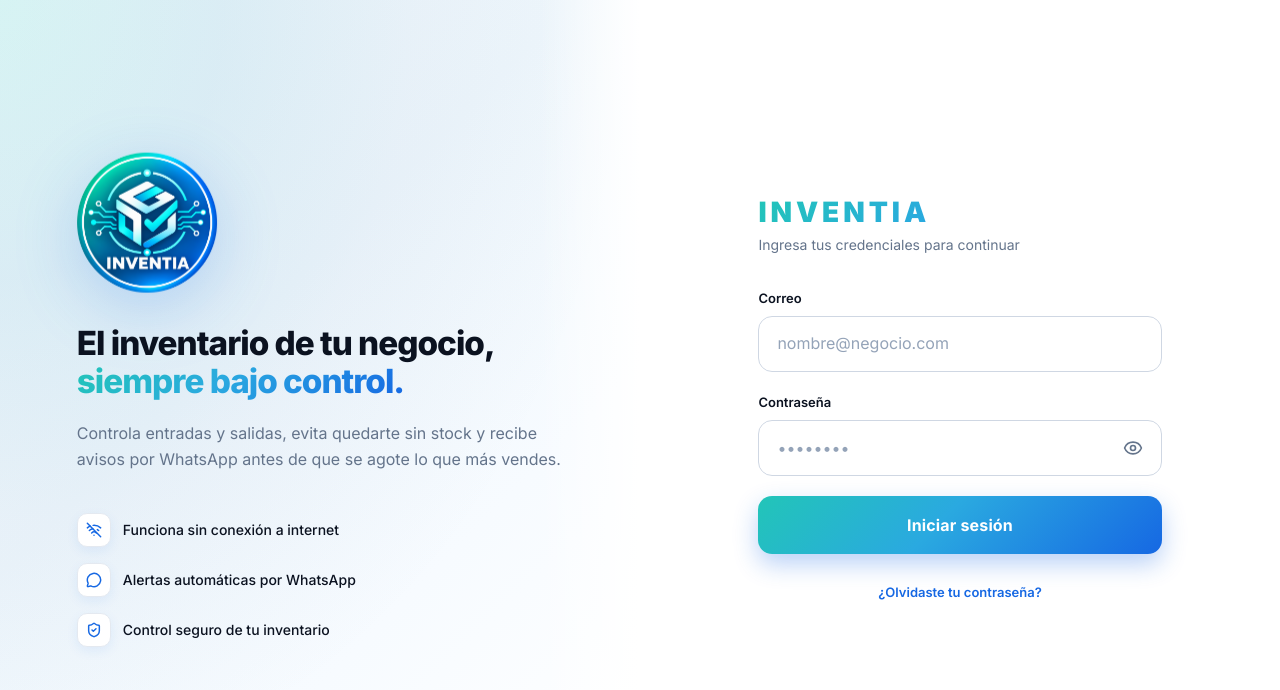
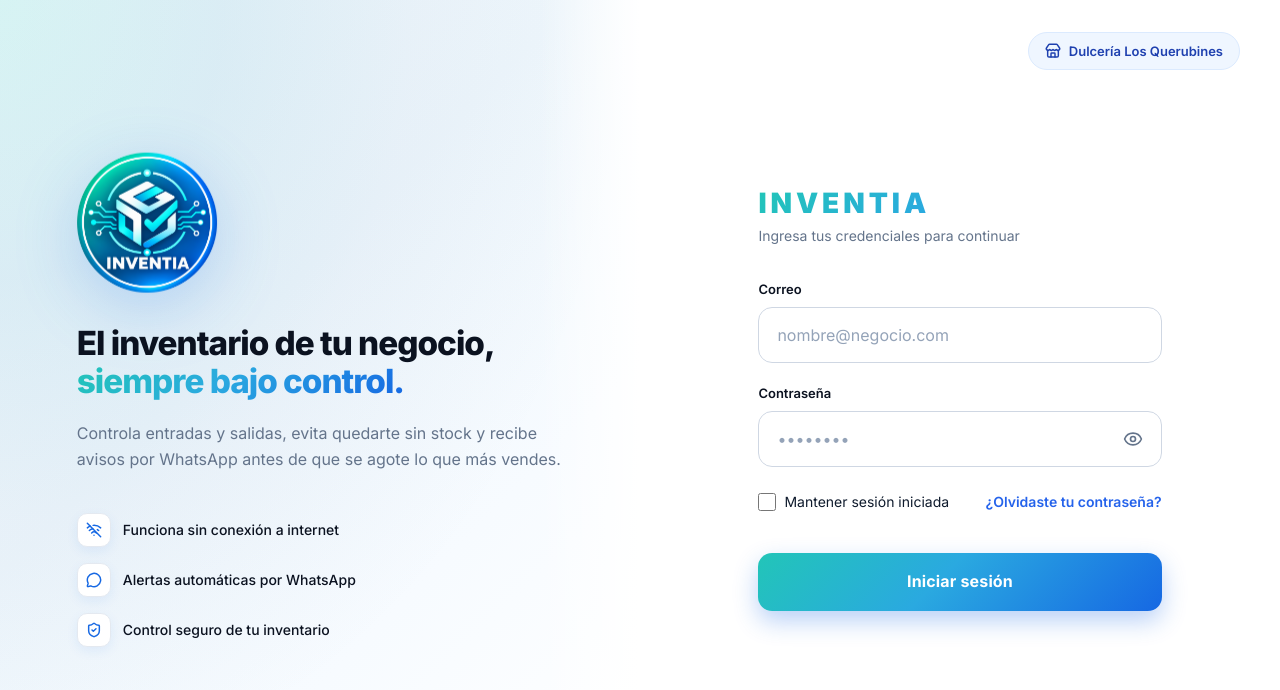
Before and after one commit to CarlosN225/Inventia-App-Escritorio, a React (Vite) app in the folder frontend/: page / in a window 1280 px wide. Shown: the top 690 px of the page. Built offline with nearby package versions, Linux system fonts and the light colour scheme; no server answers.

Commit message:
Login: nombre del negocio, mantener sesión, aviso de Bloq Mayús y ayuda de contraseña

```diff
--- a/frontend/src/pages/Login.jsx
+++ b/frontend/src/pages/Login.jsx
@@ -1,4 +1,4 @@
-import { useState, useEffect } from 'react'
+import { useState, useEffect, useRef } from 'react'
 import { useNavigate } from 'react-router-dom'
 import {
   Eye,
@@ -6,25 +6,22 @@
   Check,
   WifiOff,
   MessageCircle,
-  ShieldCheck
+  ShieldCheck,
+  Store,
+  KeyRound,
+  ArrowBigUp,
 } from 'lucide-react'
 
 import logoInventia from '../assets/logo-inventia-sf.png'
 import { login, getUsuarioActual } from '../services/auth'
 
+// TODO: traerlo del backend cuando exista el modelo Negocio
+const NOMBRE_NEGOCIO = 'Dulcería Los Querubines'
+
 const features = [
-  {
-    icon: WifiOff,
-    text: 'Funciona sin conexión a internet'
-  },
-  {
-    icon: MessageCircle,
-    text: 'Alertas automáticas por WhatsApp'
-  },
-  {
-    icon: ShieldCheck,
-    text: 'Control seguro de tu inventario'
-  },
+  { icon: WifiOff, text: 'Funciona sin conexión a internet' },
+  { icon: MessageCircle, text: 'Alertas automáticas por WhatsApp' },
+  { icon: ShieldCheck, text: 'Control seguro de tu inventario' },
 ]
 
 export default function Login() {
@@ -34,14 +31,50 @@
   const [correo, setCorreo] = useState('')
   const [password, setPassword] = useState('')
   const [showPassword, setShowPassword] = useState(false)
+  const [mantenerSesion, setMantenerSesion] = useState(false)
+  const [bloqMayus, setBloqMayus] = useState(false)
+  const [ayudaAbierta, setAyudaAbierta] = useState(false)
   const [status, setStatus] = useState('idle')
   const [verificando, setVerificando] = useState(true)
 
+  const ayudaRef = useRef(null)
+
+  // Si ya hay sesión activa, se va directo al panel
   useEffect(() => {
     getUsuarioActual()
       .then(() => navigate('/panel', { replace: true }))
       .catch(() => setVerificando(false))
   }, [])
+
+  // Cierra el globito de ayuda al dar clic fuera o presionar Esc
+  useEffect(() => {
+    if (!ayudaAbierta) return
+
+    function alClicFuera(event) {
+      if (ayudaRef.current && !ayudaRef.current.contains(event.target)) {
+        setAyudaAbierta(false)
+      }
+    }
+
+    function alPresionarEsc(event) {
+      if (event.key === 'Escape') setAyudaAbierta(false)
+    }
+
+    document.addEventListener('mousedown', alClicFuera)
+    document.addEventListener('keydown', alPresionarEsc)
+
+    return () => {
+      document.removeEventListener('mousedown', alClicFuera)
+      document.removeEventListener('keydown', alPresionarEsc)
+    }
+  }, [ayudaAbierta])
+
+  // Detecta si Bloq Mayús está activado mientras escribe
+  function revisarBloqMayus(event) {
+    if (event.getModifierState) {
+      setBloqMayus(event.getModifierState('CapsLock'))
+    }
+  }
 
   async function handleSubmit(event) {
     event.preventDefault()
@@ -57,14 +90,13 @@
     setErrorMsg('')
 
     try {
-      await login(correo, password)
+      await login(correo, password, mantenerSesion)
 
       setStatus('success')
 
       setTimeout(() => {
         navigate('/panel')
       }, 900)
-
     } catch (err) {
       setStatus('idle')
       setErrorMsg('Correo o contraseña incorrectos')
@@ -77,20 +109,13 @@
 
   return (
     <div className="login-screen">
-
+      {/* ============ HERO IZQUIERDO ============ */}
       <section className="login-hero">
-
-        <img
-          src={logoInventia}
-          alt="INVENTIA"
-          className="login-hero__logo"
-        />
+        <img src={logoInventia} alt="INVENTIA" className="login-hero__logo" />
 
         <h1 className="login-hero__title">
           El inventario de tu negocio,{' '}
-          <span className="login-hero__title-accent">
-            siempre bajo control.
-          </span>
+          <span className="login-hero__title-accent">siempre bajo control.</span>
         </h1>
 
         <p className="login-hero__subtitle">
@@ -99,58 +124,37 @@
         </p>
 
         <ul className="login-hero__features">
-
           {features.map(({ icon: Icon, text }) => (
-            <li
-              className="login-hero__feature"
-              key={text}
-            >
-              <span
-                className="login-hero__feature-icon"
-                aria-hidden="true"
-              >
-                <Icon
-                  size={16}
-                  strokeWidth={2.2}
-                />
+            <li className="login-hero__feature" key={text}>
+              <span className="login-hero__feature-icon" aria-hidden="true">
+                <Icon size={16} strokeWidth={2.2} />
               </span>
-
               {text}
             </li>
           ))}
-
         </ul>
-
       </section>
 
+      {/* ============ FORM DERECHO ============ */}
       <section className="login-panel">
+        {/* Nombre del negocio */}
+        <div className="login-negocio">
+          <Store size={16} strokeWidth={2.2} aria-hidden="true" />
+          {NOMBRE_NEGOCIO}
+        </div>
 
-        <form
-          className="login-form"
-          onSubmit={handleSubmit}
-          noValidate
-        >
-
+        <form className="login-form" onSubmit={handleSubmit} noValidate>
           <header className="login-form__header">
-
-            <h2 className="login-form__brand">
-              INVENTIA
-            </h2>
-
+            <h2 className="login-form__brand">INVENTIA</h2>
             <p className="login-form__subtitle">
               Ingresa tus credenciales para continuar
             </p>
-
           </header>
 
+          {/* Correo */}
           <div className="login-field">
-
-            <label htmlFor="correo">
-              Correo
-            </label>
-
+            <label htmlFor="correo">Correo</label>
             <div className="login-field__control">
-
               <input
                 id="correo"
                 name="correo"
@@ -159,21 +163,17 @@
                 placeholder="nombre@negocio.com"
                 value={correo}
                 onChange={(e) => setCorreo(e.target.value)}
+                onKeyDown={revisarBloqMayus}
+                onKeyUp={revisarBloqMayus}
                 required
               />
-
             </div>
-
           </div>
 
+          {/* Contraseña con toggle */}
           <div className="login-field login-field--password">
-
-            <label htmlFor="password">
-              Contraseña
-            </label>
-
+            <label htmlFor="password">Contraseña</label>
             <div className="login-field__control">
-
               <input
                 id="password"
                 name="password"
@@ -182,63 +182,98 @@
                 placeholder="••••••••"
                 value={password}
                 onChange={(e) => setPassword(e.target.value)}
+                onKeyDown={revisarBloqMayus}
+                onKeyUp={revisarBloqMayus}
                 required
               />
-
               <button
                 type="button"
                 className="login-field__toggle"
                 onClick={() => setShowPassword((v) => !v)}
-                aria-label={
-                  showPassword
-                    ? 'Ocultar contraseña'
-                    : 'Mostrar contraseña'
-                }
+                aria-label={showPassword ? 'Ocultar contraseña' : 'Mostrar contraseña'}
                 aria-pressed={showPassword}
               >
+                {showPassword ? (
+                  <EyeOff size={20} strokeWidth={2} />
+                ) : (
+                  <Eye size={20} strokeWidth={2} />
+                )}
+              </button>
+            </div>
 
-                {showPassword ? (
-                  <EyeOff
-                    size={20}
-                    strokeWidth={2}
-                  />
-                ) : (
-                  <Eye
-                    size={20}
-                    strokeWidth={2}
-                  />
-                )}
+            {bloqMayus && (
+              <p className="login-bloqmayus" role="status">
+                <ArrowBigUp size={15} strokeWidth={2.4} aria-hidden="true" />
+                Bloq Mayús está activado
+              </p>
+            )}
+          </div>
 
+          {/* Mantener sesión + ¿Olvidaste tu contraseña? */}
+          <div className="login-opciones">
+            <label className="login-recordar">
+              <input
+                type="checkbox"
+                checked={mantenerSesion}
+                onChange={(e) => setMantenerSesion(e.target.checked)}
+              />
+              Mantener sesión iniciada
+            </label>
+
+            <div className="login-ayuda" ref={ayudaRef}>
+              <button
+                type="button"
+                className="login-ayuda__enlace"
+                onClick={() => setAyudaAbierta((v) => !v)}
+                aria-expanded={ayudaAbierta}
+                aria-controls="ayuda-contrasena"
+              >
+                ¿Olvidaste tu contraseña?
               </button>
 
+              {ayudaAbierta && (
+                <div
+                  id="ayuda-contrasena"
+                  className="login-ayuda__globo"
+                  role="dialog"
+                  aria-label="Recuperar contraseña"
+                >
+                  <div className="login-ayuda__titulo">
+                    <span className="login-ayuda__icono" aria-hidden="true">
+                      <KeyRound size={16} strokeWidth={2.2} />
+                    </span>
+                    Recuperar contraseña
+                  </div>
+
+                  <p className="login-ayuda__texto">
+                    Pídele al <strong>propietario del negocio</strong> que la
+                    restablezca desde <strong>Configuración › Usuarios</strong>.
+                  </p>
+
+                  <button
+                    type="button"
+                    className="login-ayuda__ok"
+                    onClick={() => setAyudaAbierta(false)}
+                  >
+                    Entendido
+                  </button>
+                </div>
+              )}
             </div>
-
           </div>
 
-          {errorMsg && (
-            <p className="login-error">
-              {errorMsg}
-            </p>
-          )}
+          {errorMsg && <p className="login-error">{errorMsg}</p>}
 
+          {/* Botón principal */}
           <button
             type="submit"
-            className={
-              'login-submit' +
-              (status === 'success' ? ' is-success' : '')
-            }
+            className={'login-submit' + (status === 'success' ? ' is-success' : '')}
             disabled={status !== 'idle'}
           >
-
             <span className="login-submit__content">
-
               {status === 'success' ? (
                 <>
-                  <Check
-                    size={22}
-                    strokeWidth={3}
-                    className="login-submit__check"
-                  />
+                  <Check size={22} strokeWidth={3} className="login-submit__check" />
                   ¡Bienvenido!
                 </>
               ) : status === 'loading' ? (
@@ -246,23 +281,10 @@
               ) : (
                 'Iniciar sesión'
               )}
-
             </span>
-
           </button>
-
-          <div className="login-links">
-
-            <a href="#recuperar">
-              ¿Olvidaste tu contraseña?
-            </a>
-
-          </div>
-
         </form>
-
       </section>
-
     </div>
   )
 }
--- a/frontend/src/styles/components.css
+++ b/frontend/src/styles/components.css
@@ -946,3 +946,196 @@
   grid-template-columns: 1fr 1fr;
   gap: var(--sp-3);
 }
+
+/* ============ LOGIN · MEJORAS ============ */
+
+/* Pastilla con el nombre del negocio */
+.login-panel {
+  position: relative;
+}
+
+.login-negocio {
+  position: absolute;
+  top: 32px;
+  right: 40px;
+  display: inline-flex;
+  align-items: center;
+  gap: 8px;
+  padding: 8px 16px;
+  border-radius: 999px;
+  background: #eff6ff;
+  border: 1px solid #dbeafe;
+  color: #1e40af;
+  font-size: 13px;
+  font-weight: 600;
+}
+
+/* Aviso de Bloq Mayús */
+.login-bloqmayus {
+  display: inline-flex;
+  align-items: center;
+  gap: 6px;
+  margin: 8px 0 0;
+  padding: 6px 10px;
+  border-radius: 8px;
+  background: #fef3c7;
+  color: #b45309;
+  font-size: 13px;
+  font-weight: 600;
+}
+
+/* Fila: mantener sesión + olvidaste contraseña */
+.login-opciones {
+  display: flex;
+  align-items: center;
+  justify-content: space-between;
+  gap: 12px;
+  margin: 4px 0 20px;
+  font-size: 14px;
+}
+
+.login-recordar {
+  display: inline-flex;
+  align-items: center;
+  gap: 8px;
+  color: #0f1b2d;
+  cursor: pointer;
+  user-select: none;
+}
+
+.login-recordar input {
+  width: 18px;
+  height: 18px;
+  accent-color: #2563eb;
+  cursor: pointer;
+}
+
+/* ¿Olvidaste tu contraseña? */
+.login-ayuda {
+  position: relative;
+}
+
+.login-ayuda__enlace {
+  padding: 0;
+  border: none;
+  background: none;
+  color: #2563eb;
+  font: inherit;
+  font-weight: 600;
+  cursor: pointer;
+}
+
+.login-ayuda__enlace:hover {
+  text-decoration: underline;
+}
+
+.login-ayuda__globo {
+  position: absolute;
+  right: 0;
+  bottom: calc(100% + 12px);
+  z-index: 20;
+  width: 300px;
+  padding: 16px;
+  border-radius: 14px;
+  background: #ffffff;
+  border: 1px solid #e5e9f0;
+  box-shadow: 0 12px 32px rgba(15, 27, 45, 0.14);
+  animation: login-ayuda-aparecer 0.15s ease-out;
+}
+
+/* Flechita que apunta al enlace */
+.login-ayuda__globo::after {
+  content: '';
+  position: absolute;
+  right: 28px;
+  bottom: -7px;
+  width: 12px;
+  height: 12px;
+  background: #ffffff;
+  border-right: 1px solid #e5e9f0;
+  border-bottom: 1px solid #e5e9f0;
+  transform: rotate(45deg);
+}
+
+.login-ayuda__titulo {
+  display: flex;
+  align-items: center;
+  gap: 10px;
+  margin-bottom: 10px;
+  color: #0f1b2d;
+  font-weight: 700;
+}
+
+.login-ayuda__icono {
+  display: grid;
+  place-items: center;
+  width: 32px;
+  height: 32px;
+  border-radius: 50%;
+  background: #eff6ff;
+  color: #2563eb;
+}
+
+.login-ayuda__texto {
+  margin: 0 0 14px;
+  color: #374151;
+  font-size: 14px;
+  line-height: 1.5;
+}
+
+.login-ayuda__ok {
+  display: block;
+  margin-left: auto;
+  padding: 8px 14px;
+  border: none;
+  border-radius: 10px;
+  background: #eff6ff;
+  color: #2563eb;
+  font: inherit;
+  font-weight: 600;
+  cursor: pointer;
+}
+
+.login-ayuda__ok:hover {
+  background: #dbeafe;
+}
+
+@keyframes login-ayuda-aparecer {
+  from {
+    opacity: 0;
+    transform: translateY(4px);
+  }
+  to {
+    opacity: 1;
+    transform: translateY(0);
+  }
+}
+
+/* Mensaje de error del login */
+.login-error {
+  display: flex;
+  align-items: flex-start;
+  gap: 8px;
+  margin: 0 0 16px;
+  padding: 12px 14px;
+  border-radius: 12px;
+  background: #fef2f2;
+  border: 1px solid #fecaca;
+  color: #b91c1c;
+  font-size: 14px;
+  font-weight: 500;
+  line-height: 1.4;
+}
+
+.login-error::before {
+  content: '!';
+  display: grid;
+  place-items: center;
+  flex-shrink: 0;
+  width: 20px;
+  height: 20px;
+  border-radius: 50%;
+  border: 2px solid #b91c1c;
+  font-size: 12px;
+  font-weight: 800;
+}
```
Also changed, not shown: frontend/src/services/auth.js (+5 -4 lines), 1 other file (tests, documents, lock files or other folders).
